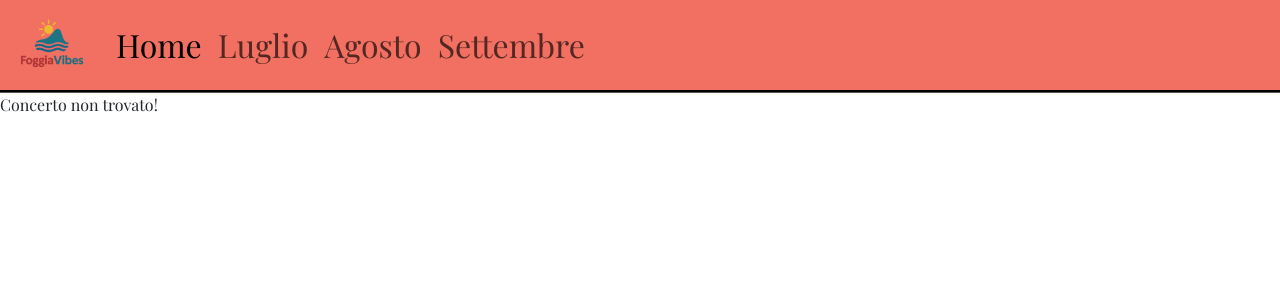
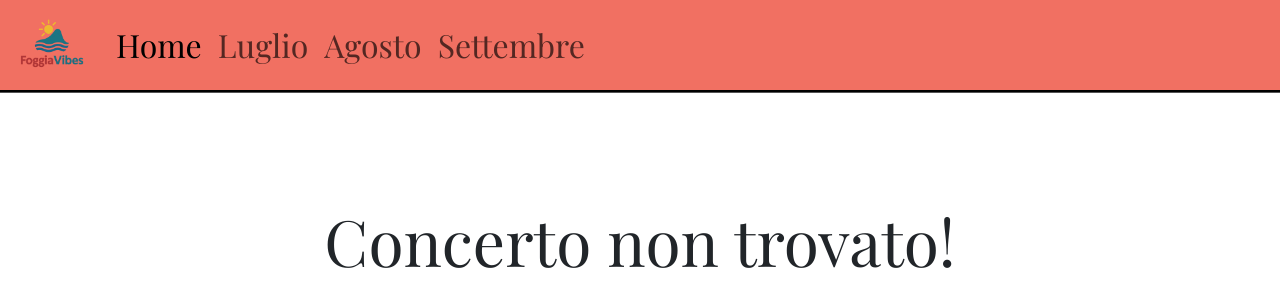
Before and after one commit to PietroAngiolla/Capstone-project, a plain HTML site: page info/info.html in a window 1280 px wide. Drawn offline with nearby package versions, Linux system fonts and the light colour scheme; a web font is replaced by a local one.

Commit message:
V.1.0 Core Features

```diff
--- a/info/info.css
+++ b/info/info.css
@@ -48,3 +48,9 @@
     padding: 20px 25px;
     font-size: 1.5em;
 }
+
+.not-found{
+    margin-top: 100px;
+    text-align: center;
+    font-size: 4em;
+}
```
